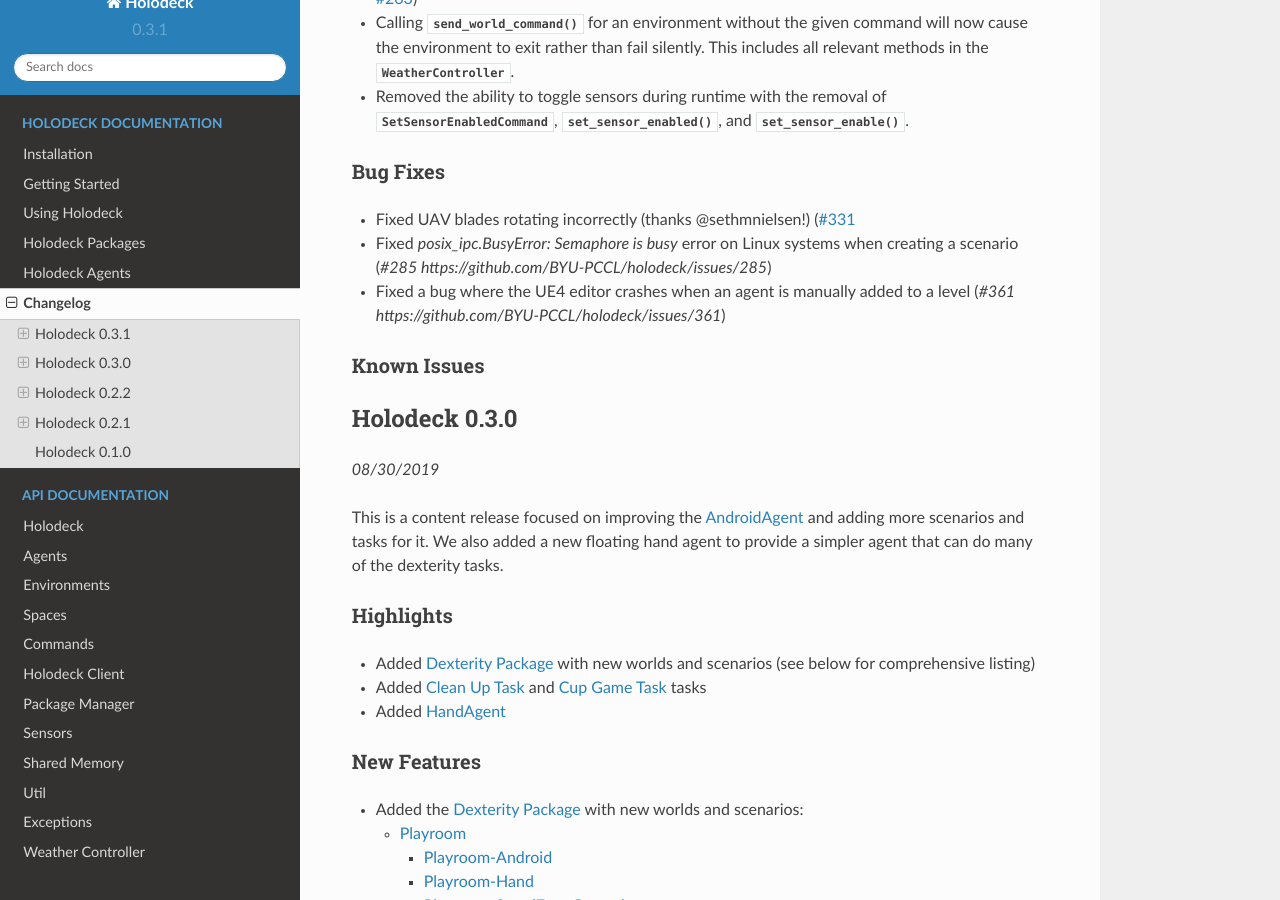
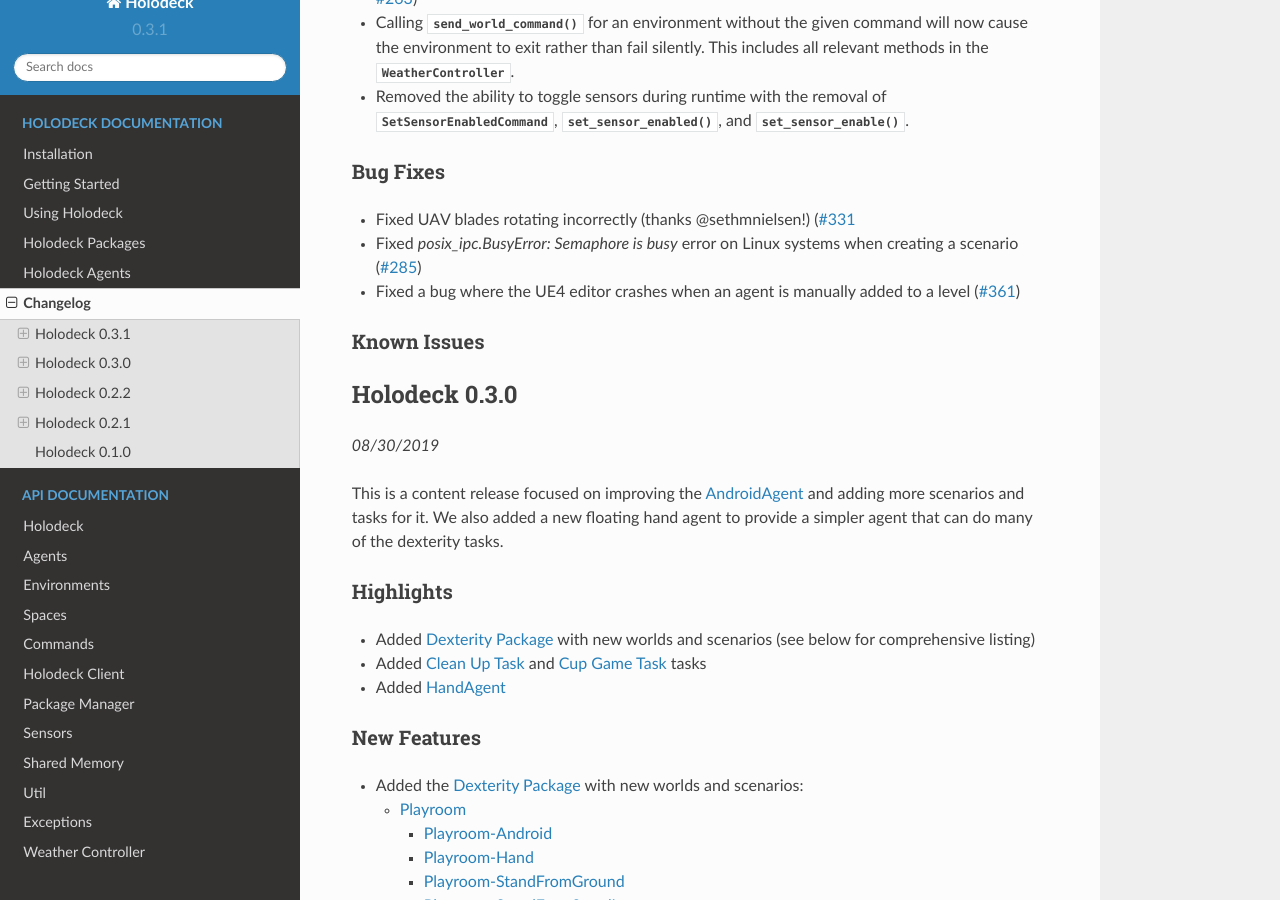
Before and after one commit to BYU-PCCL/holodeck, a Sphinx documentation site: the page built from docs/changelog/changelog.rst, in a window 1280 px wide and 900 px high, scrolled down 743 px. Built offline with Sphinx 7.4.7 and the Read the Docs theme 2.0.0, drawn with Linux system fonts in a browser that asks for light colours; formulas are drawn with MathJax 3.

Commit message:
Fix formatting on some unrelated issue links

```diff
--- a/docs/changelog/changelog.rst
+++ b/docs/changelog/changelog.rst
@@ -65,10 +65,10 @@ Bug Fixes
   (`#331 <https://github.com/BYU-PCCL/holodeck/issues/331>`_
 - Fixed `posix_ipc.BusyError: Semaphore is busy` error on Linux systems when
   creating a scenario
-  (`#285 https://github.com/BYU-PCCL/holodeck/issues/285`)
+  (`#285 <https://github.com/BYU-PCCL/holodeck/issues/285>`_)
 - Fixed a bug where the UE4 editor crashes when an agent is manually added
   to a level
-  (`#361 https://github.com/BYU-PCCL/holodeck/issues/361`)
+  (`#361 <https://github.com/BYU-PCCL/holodeck/issues/361>`_)
 
 Known Issues
 ~~~~~~~~~~~~
```
